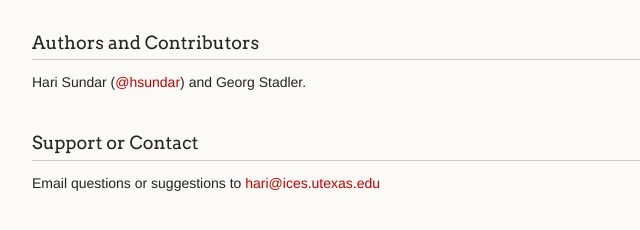
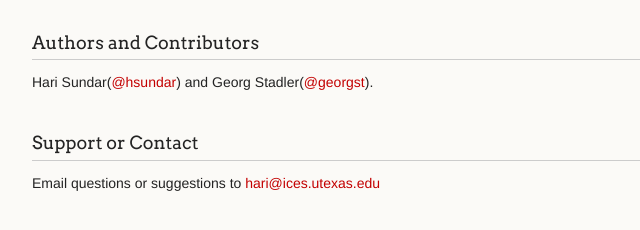
Before and after one commit to hsundar/homg, a plain HTML site: page index.html in a window 1280 px wide. Shown: the part 2008-2238 px from the top of the page, 278-918 px from the left. Drawn offline with Linux system fonts and the light colour scheme.

Commit message:
Create gh-pages branch via GitHub

```diff
--- a/index.html
+++ b/index.html
@@ -107,7 +107,7 @@
 <h3>
 <a name="authors-and-contributors" class="anchor" href="#authors-and-contributors"><span class="octicon octicon-link"></span></a>Authors and Contributors</h3>
 
-<p>Hari Sundar (<a href="https://github.com/hsundar" class="user-mention">@hsundar</a>) and Georg Stadler.</p>
+<p>Hari Sundar(<a href="https://github.com/hsundar" class="user-mention">@hsundar</a>) and Georg Stadler(<a href="https://github.com/georgst" class="user-mention">@georgst</a>).</p>
 
 <h3>
 <a name="support-or-contact" class="anchor" href="#support-or-contact"><span class="octicon octicon-link"></span></a>Support or Contact</h3>
```
Also changed, not shown: params.json (+1 -1 lines).
